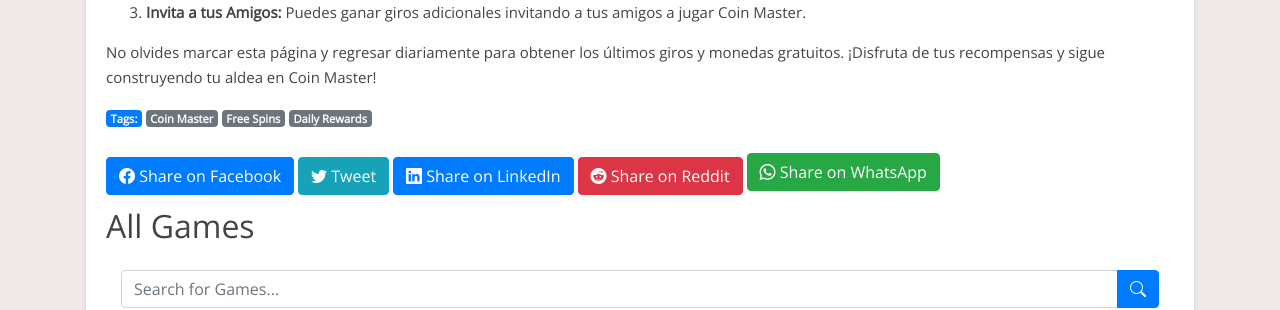
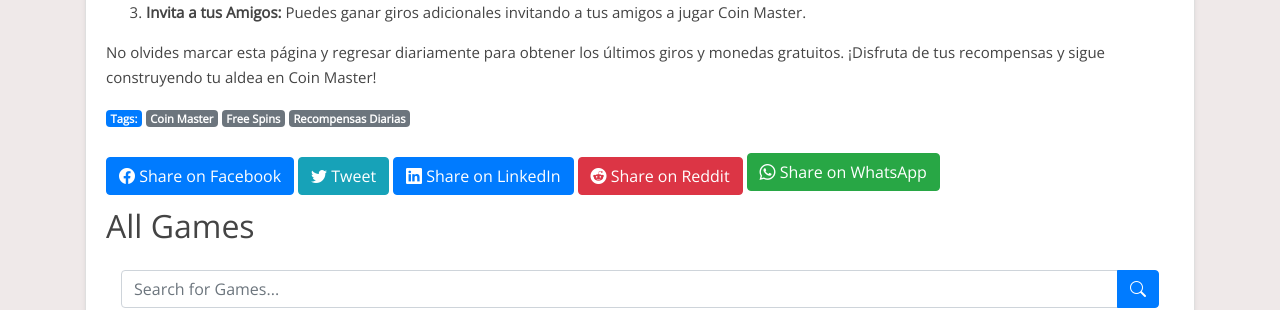
Before and after one commit to Prollad99/bs-net, a Jekyll site: the page built from es/_posts/2024-07-16-coin-master.md, in a window 1280 px wide and 900 px high, scrolled down 7690 px. Shown: the part 149-459 px from the top of the window. Built offline with Jekyll 4.4.1, drawn with Linux system fonts in a browser that asks for light colours; nearby versions of some CDN libraries; comment, search, counter and statistics services are not loaded.

Commit message:
Update 2024-07-16-coin-master.md

```diff
--- a/es/_posts/2024-07-16-coin-master.md
+++ b/es/_posts/2024-07-16-coin-master.md
@@ -2,7 +2,7 @@
 layout: post
 title: "Coin Master Free Spins - Actualización Diaria"
 date: 2024-07-16
-tags: [Coin Master, Free Spins, Daily Rewards]
+tags: [Coin Master, Free Spins, Recompensas Diarias]
 author: BonusCollector.net
 description: "Consigue tus giros y monedas gratuitos de Coin Master actualizados diariamente. No te pierdas ninguna recompensa con nuestra lista actualizada."
 lang: es
```
